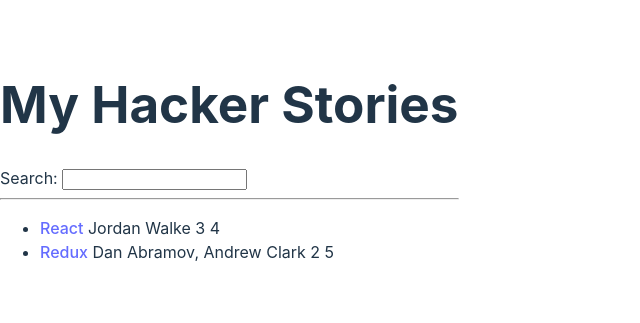
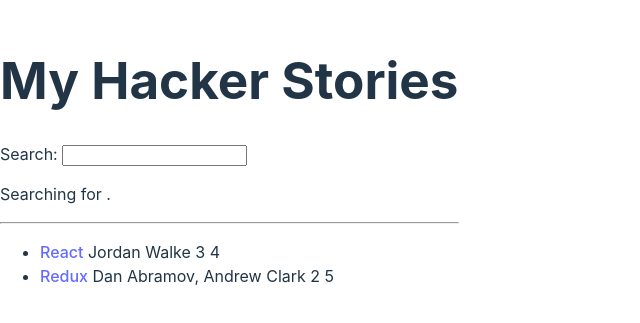
Before and after one commit to jose-foronda/TheRoadToReact, a React (Vite) app in the folder hacker-stories/: page / in a window 1280 px wide. Shown: the part 239-562 px from the top of the page, without its empty margins (0-640 px from the left). Built offline with nearby package versions, Linux system fonts and the light colour scheme.

Commit message:
react state

```diff
--- a/hacker-stories/src/App.jsx
+++ b/hacker-stories/src/App.jsx
@@ -1,3 +1,4 @@
+import React from "react";
 
 
 
@@ -41,8 +42,9 @@
   </ul>
 );
 
-const Item = (props) =>
-(
+const Item = (props) => {
+
+  return (
     <li>
       <a href={props.item.url}>{props.item.title}</a>
       <span> {props.item.author}</span>
@@ -51,19 +53,25 @@
     </li>
 
   );
-
+}
 
 const Search = () => {
+  const [searchTerm, setSearchTerm] = React.useState('');
   const handleChange = (event) => {
     //synthetic event
     console.log(event);
     //value of target (here: input HTML element)
+    setSearchTerm(event.target.value);
     console.log(event.target.value);
   }
   return (<div>
     <h1>My Hacker Stories</h1>
     <label htmlFor="search">Search: </label>
     <input id="search" type="text" onChange={handleChange} />
+
+    <p>
+      Searching for <strong>{searchTerm}</strong>.
+    </p>
   </div>
   )
 };
```
Lines whose indentation alone changed are shown as unchanged.
